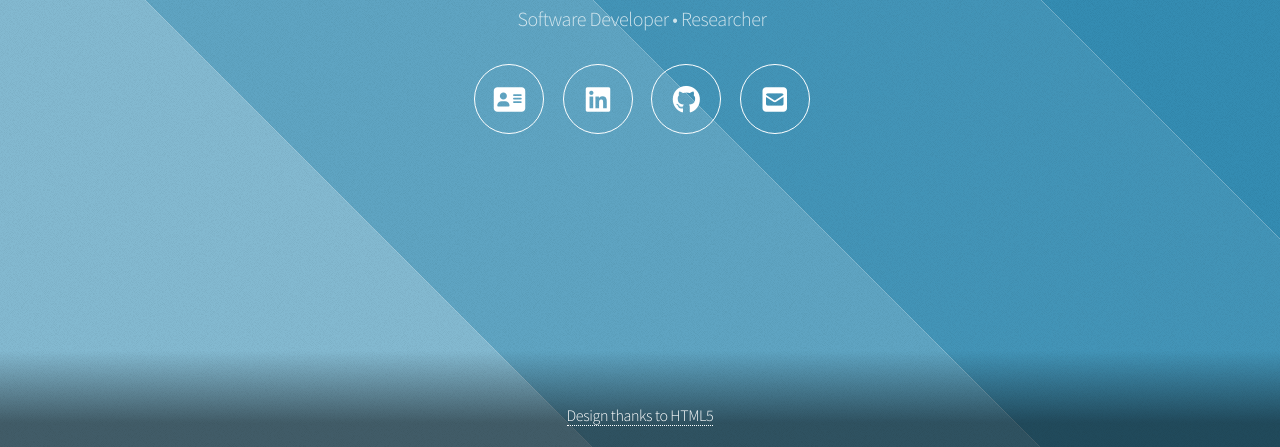
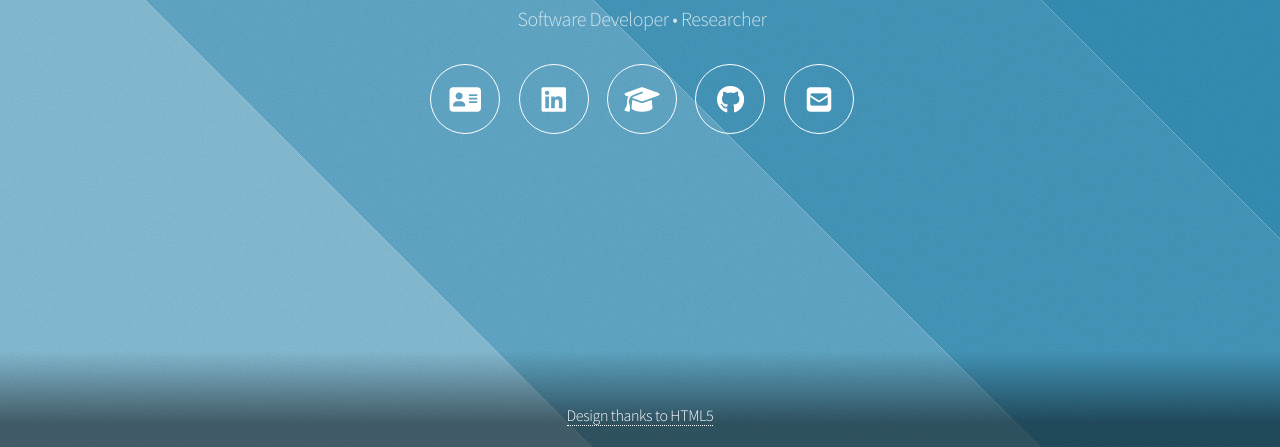
Before and after one commit to vishnudas-raveendran/vishnudas-raveendran.github.io, a plain HTML site: page index.html in a window 1280 px wide. Shown: the part 353-800 px from the top of the page. Drawn offline with Linux system fonts and the light colour scheme.

Commit message:
Added Google Scholar profile link Added hover text on links

```diff
--- a/index.html
+++ b/index.html
@@ -37,11 +37,12 @@ Thanks to
 						<p>Software Developer&nbsp;&bull;&nbsp;Researcher</p>
 						<nav>
 							<ul>
-								<li><a href="https://drive.google.com/open?id=1CygsTCxaS-MhX4uaXNWckczrI_uT8eoW" class="fas fa-address-card"><span class="label">About me</span></a></li>
-								<li><a href="http://www.linkedin.com/in/vishnudasraveendran" class="fab fa-linkedin"><span class="label">Linkedin</span></a></li>
+								<li><a href="https://drive.google.com/open?id=1CygsTCxaS-MhX4uaXNWckczrI_uT8eoW" class="fas fa-address-card" title="My Resume"><span class="label">About me</span></a></li>
+								<li><a href="http://www.linkedin.com/in/vishnudasraveendran" class="fab fa-linkedin" title="Linkedin Profile"><span class="label">Linkedin</span></a></li>
 								<!-- <li><a href="gallery/index.html" class="icon fa-keyboard-o"><span class="label">Gallery</span></a></li> -->
-								<li><a href="https://github.com/vishnudas-raveendran" class="fab fa-github"><span class="label">Github</span></a></li>
-								<li><a href="mailto:vishnudas.raveendran@gmail.com" class="fas fa-envelope-square"><span class="label">Email</span></a></li>
+								<li><a href="https://scholar.google.co.in/citations?user=I2jGr0cAAAAJ&hl=en" class="fas fa-graduation-cap" title="Google Scholar Profile"><span class="label" >Google Scholar</span></a></li>
+								<li><a href="https://github.com/vishnudas-raveendran" class="fab fa-github" title="Github Profile"><span class="label">Github</span></a></li>
+								<li><a href="mailto:vishnudas.raveendran@gmail.com" class="fas fa-envelope-square" title="E-mail me at"><span class="label">Email</span></a></li>
 							</ul>
 						</nav>
 					</header>
```
